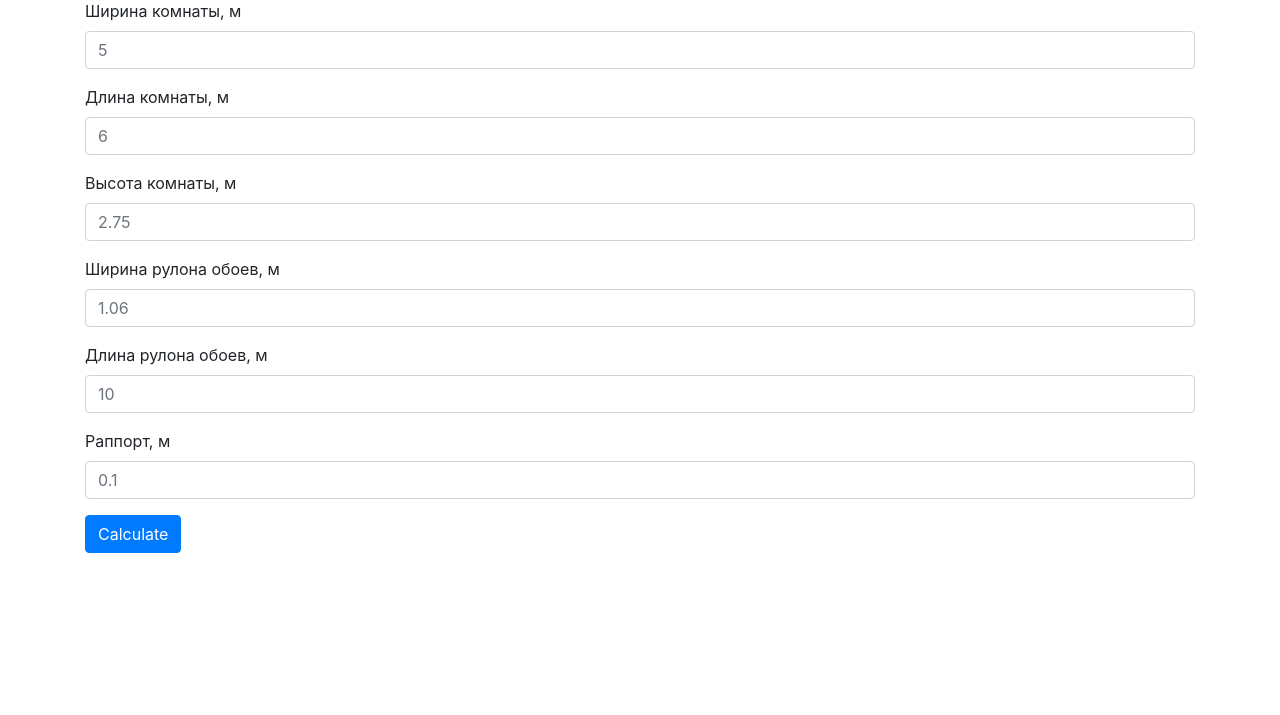
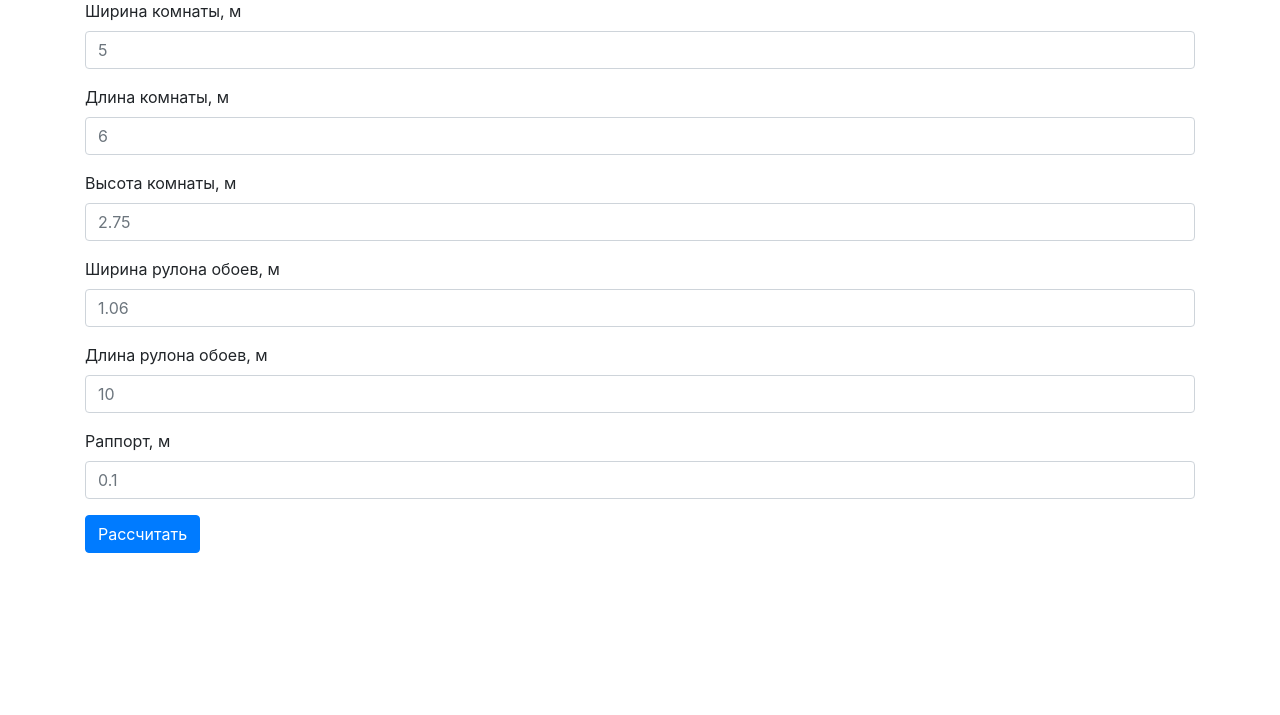
Before and after one commit to Sokolovskaia/wallpaper7, a Flask app: page / in a window 1280 px wide. Shown: the part 57-772 px from the top of the page. Run offline with Flask 2, Linux system fonts and the light colour scheme; some libraries are stand-ins or nearby versions.

Commit message:
fixed #3, fixed #4

```diff
--- a/app/templates/index.html
+++ b/app/templates/index.html
@@ -51,7 +51,7 @@
                 </div>
 
 
-                <button class="btn btn-primary">Calculate</button>
+                <button class="btn btn-primary">Рассчитать</button>
             </form>
 
             {% if calculate_wallpaper %}
```
